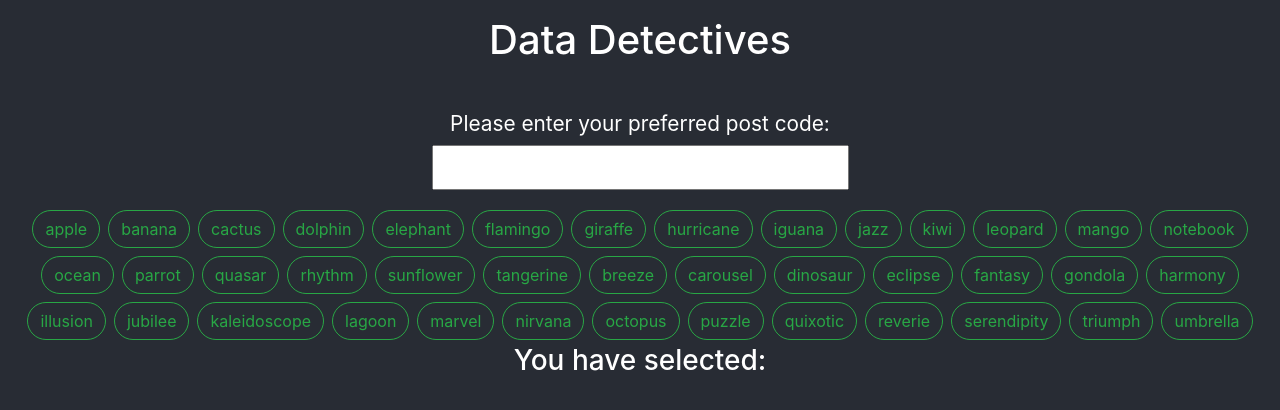
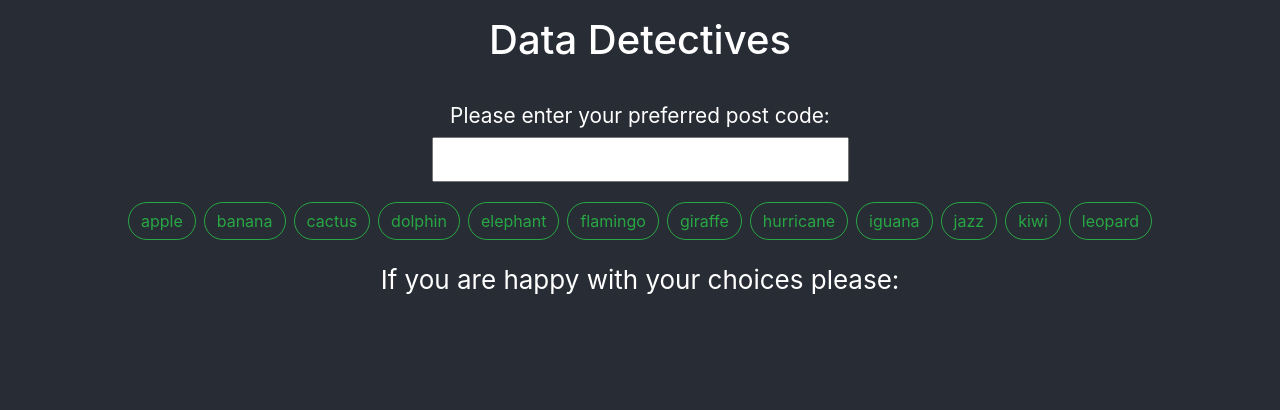
Before and after one commit to suzybee1987/data-detectives, a React (Create React App) app: page / in a window 1280 px wide. Shown: the top 410 px of the page. Built offline with nearby package versions, Linux system fonts and the light colour scheme.

Commit message:
feature: add continue section

```diff
--- a/src/App.tsx
+++ b/src/App.tsx
@@ -4,17 +4,19 @@ import Topics from "./Topics";
 import { PostCodeFinder } from "./Postcode";
 import { Context } from "./Context";
 import { SelectedTopics } from "./SelectedTopics";
+import { Continue } from "./Continue";
 
 const App = () => {
   return (
     <Context>
       <div className="App">
-        <h1 className="my-3">Data Detectives</h1>
+        <h1 className="mt-3">Data Detectives</h1>
         <main className="App-header my-3">
           {/* postcode could be removed for authenticated journey in app */}
           <PostCodeFinder />
           <Topics />
           <SelectedTopics />
+          <Continue />
         </main>
       </div>
     </Context>
--- /dev/null
+++ b/src/Continue/index.tsx
@@ -0,0 +1,22 @@
+import { useTopicsContext } from "../Context";
+
+export const Continue = () => {
+  const { selectedTopics } = useTopicsContext();
+  const handleScroll = () => {
+    document.getElementById("mapSection")?.scrollIntoView();
+  };
+  return (
+    <section className="my-3">
+      <p>If you are happy with your choices please: </p>
+      {selectedTopics.length >= 1 && (
+        <button
+          type="button"
+          className="btn btn-success large"
+          onClick={() => handleScroll()}
+        >
+          Continue
+        </button>
+      )}
+    </section>
+  );
+};
--- a/src/Postcode/index.tsx
+++ b/src/Postcode/index.tsx
@@ -38,7 +38,7 @@ export const PostCodeFinder: FC = (): React.ReactElement => {
   }, []); // empty dependency array ensures the effect runs once after initial render
 
   return (
-    <div className="my-3">
+    <div className="m-3">
       <h2 className="small">Please enter your preferred post code:</h2>
       <input id="input" type="text" />
     </div>
--- a/src/SelectedTopics/index.tsx
+++ b/src/SelectedTopics/index.tsx
@@ -1,8 +1,15 @@
-import React, { createContext, useContext, ReactNode, FC } from "react";
 import { useTopicsContext } from "../Context";
 
 export const SelectedTopics = () => {
-  const { selectedTopics, toggleTopic } = useTopicsContext();
+  const { selectedTopics } = useTopicsContext();
 
-  return <h3>You have selected: {selectedTopics.join(", ")}</h3>;
+  return (
+    <>
+      {selectedTopics.length > 0 && (
+        <h3 className="my-3">
+          You have selected: <br /> {selectedTopics.join(", ")}
+        </h3>
+      )}
+    </>
+  );
 };
--- a/src/Topics/index.tsx
+++ b/src/Topics/index.tsx
@@ -36,34 +36,6 @@ const Topics: FC = (): React.ReactElement => {
     "jazz",
     "kiwi",
     "leopard",
-    "mango",
-    "notebook",
-    "ocean",
-    "parrot",
-    "quasar",
-    "rhythm",
-    "sunflower",
-    "tangerine",
-    "breeze",
-    "carousel",
-    "dinosaur",
-    "eclipse",
-    "fantasy",
-    "gondola",
-    "harmony",
-    "illusion",
-    "jubilee",
-    "kaleidoscope",
-    "lagoon",
-    "marvel",
-    "nirvana",
-    "octopus",
-    "puzzle",
-    "quixotic",
-    "reverie",
-    "serendipity",
-    "triumph",
-    "umbrella",
   ];
 
   useEffect(() => {
```
